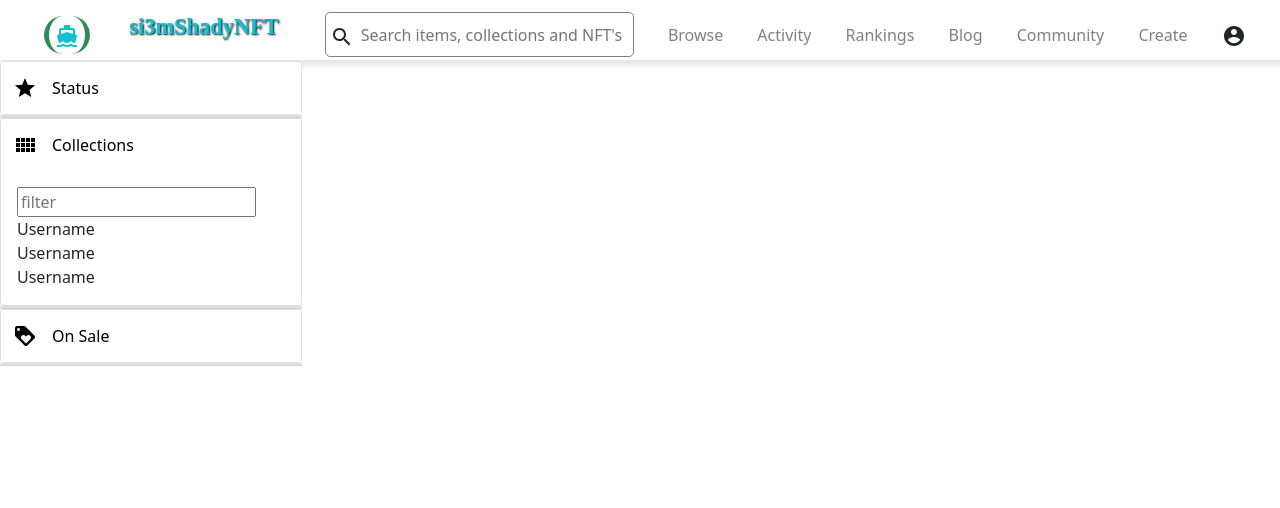
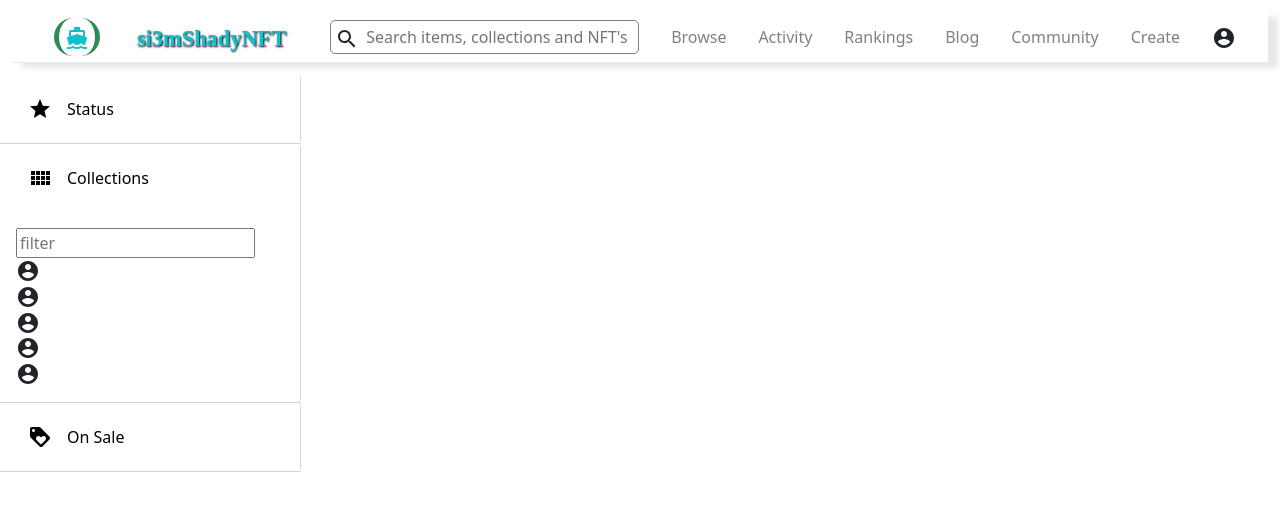
Before and after one commit to si3mshady/openSeaClone, a React (Create React App) app: page / in a window 1280 px wide. Both pictures are taken after a click on the button "Collections". Shown: the top 508 px of the page. Built offline with nearby package versions, Linux system fonts and the light colour scheme.

Commit message:
updated sidebar

```diff
--- a/public/index.html
+++ b/public/index.html
@@ -1,14 +1,15 @@
 <!DOCTYPE html>
 <html lang="en">
   <head>
+
     <meta charset="utf-8" />
     <link rel="icon" href="%PUBLIC_URL%/favicon.ico" />
     <script src="https://cdn.jsdelivr.net/npm/bootstrap@5.0.0-beta3/dist/js/bootstrap.bundle.min.js" integrity="sha384-JEW9xMcG8R+pH31jmWH6WWP0WintQrMb4s7ZOdauHnUtxwoG2vI5DkLtS3qm9Ekf" crossorigin="anonymous"></script>
-    <link href="https://cdn.jsdelivr.net/npm/bootstrap@5.0.0-beta3/dist/css/bootstrap.min.css" rel="stylesheet" integrity="sha384-eOJMYsd53ii+scO/bJGFsiCZc+5NDVN2yr8+0RDqr0Ql0h+rP48ckxlpbzKgwra6" crossorigin="anonymous">
     <script src="https://cdn.jsdelivr.net/npm/@popperjs/core@2.9.1/dist/umd/popper.min.js" integrity="sha384-SR1sx49pcuLnqZUnnPwx6FCym0wLsk5JZuNx2bPPENzswTNFaQU1RDvt3wT4gWFG" crossorigin="anonymous"></script>
     <script src="https://cdn.jsdelivr.net/npm/bootstrap@5.0.0-beta3/dist/js/bootstrap.min.js" integrity="sha384-j0CNLUeiqtyaRmlzUHCPZ+Gy5fQu0dQ6eZ/xAww941Ai1SxSY+0EQqNXNE6DZiVc" crossorigin="anonymous"></script>
     <script src="https://cdn.jsdelivr.net/npm/bootstrap@5.0.0-beta3/dist/js/bootstrap.bundle.min.js" integrity="sha384-JEW9xMcG8R+pH31jmWH6WWP0WintQrMb4s7ZOdauHnUtxwoG2vI5DkLtS3qm9Ekf" crossorigin="anonymous"></script>
     <script src="https://unpkg.com/react/umd/react.production.min.js" crossorigin></script>
+
     <meta name="viewport" content="width=device-width, initial-scale=1" />
     <meta name="theme-color" content="#000000" />
     <meta
@@ -30,6 +31,8 @@
       work correctly both with client-side routing and a non-root public URL.
       Learn how to configure a non-root public URL by running `npm run build`.
     -->
+        <link href="https://cdn.jsdelivr.net/npm/bootstrap@5.0.0-beta3/dist/css/bootstrap.min.css" rel="stylesheet" integrity="sha384-eOJMYsd53ii+scO/bJGFsiCZc+5NDVN2yr8+0RDqr0Ql0h+rP48ckxlpbzKgwra6" crossorigin="anonymous">
+
     <title>React App</title>
   </head>
   <body>
--- a/src/components/SideBarHeader.js
+++ b/src/components/SideBarHeader.js
@@ -3,7 +3,7 @@ import './css/SideBarHeader.css'
 import Card from 'react-bootstrap/Card'
 import Button from 'react-bootstrap/Button'
 import Accordion from 'react-bootstrap/Accordion'
-
+import SideBarIcons from './SideBarIcons'
 export default function SideBarHeader({Icon,text,top, middle, bottom}) {
 
     const [open, setOpen] = useState(false);
@@ -38,9 +38,14 @@ export default function SideBarHeader({Icon,text,top, middle, bottom}) {
       {middle  &&
      <div className="sideBarHeader_middleContainer">
      <input  placeholder="filter" type='text' />
+     <SideBarIcons />
+     <SideBarIcons />
+     <SideBarIcons />
+     <SideBarIcons />
+     <SideBarIcons />
+     {/* <div   className="sideBarHeader_buttonContainer">Username</div>
      <div   className="sideBarHeader_buttonContainer">Username</div>
-     <div   className="sideBarHeader_buttonContainer">Username</div>
-     <div  className="sideBarHeader_buttonContainer">Username</div>
+     <div  className="sideBarHeader_buttonContainer">Username</div> */}
 
      </div>
 
--- /dev/null
+++ b/src/components/SideBarIcons.js
@@ -0,0 +1,10 @@
+import React from 'react'
+import AccountCircleIcon from '@material-ui/icons/AccountCircle';
+import './css/SideBarIcons.css'
+export default function SideBarIcons() {
+    return (
+        <div className="sideBarIcons">
+                     <AccountCircleIcon />
+        </div>
+    )
+}
--- a/src/components/css/Header.css
+++ b/src/components/css/Header.css
@@ -1,37 +1,36 @@
 .header {
-
   display: flex;
   margin: auto;
   align-items: center;
-    margin-top: 10px;
+  margin: 12px;
+
+  /* margin-top: 10px; */
   justify-content: space-evenly;
   border-bottom: 1px solid rgb(229, 232, 235);
   box-shadow: 10px 5px 5px rgb(229, 232, 235);
-
-
-
 }
 
 .header__logo {
   margin-left: 10px;
   padding: 6px;
-    border-top: 5px solid linear-gradient(to right,white ,blue);
-    border-bottom: 5px solid linear-gradient(to right,white ,blue);
+  border-top: 5px solid linear-gradient(to right, white, blue);
+  border-bottom: 5px solid linear-gradient(to right, white, blue);
   border-left: 5px solid seagreen;
   border-right: 5px solid seagreen;
   border-radius: 100px;
   color: #0fc1ce;
+}
 
+.header__text {
+  position: relative;
+  top: 10px;
 }
-.header_text {
 
-}
 .header__text > p {
-
   margin-left: 5px;
   font-size: 1.4rem;
   font-weight: 900;
-    font-family: Avenir Next,Avenir,Avenir;
+  font-family: Avenir Next, Avenir, Avenir;
   color: #0fc1ce;
   text-shadow: 1px 1px 2px black;
 }
@@ -45,42 +44,35 @@
   /* margin-right: 8px; */
   /* position: relative; */
   border-radius: 5px;
-    height: 45px;
-    min-width:309px;
+  height: 34px;
+  min-width: 309px;
   border: hidden;
   padding: 1px 2px;
   max-width: 309px;
   flex: 1;
   border: 1px solid grey;
-
 }
-
 
 .header__input > input[type="text"] {
   box-sizing: border-box;
   padding-left: 35px;
 }
 
-
-
-.header__input   {
+.header__input {
   position: relative;
   display: flex;
   height: 100%;
   min-width: 35px;
-
-
 }
 
 .header__input__icon {
   font-size: 1.7rem;
   font-weight: 900;
   position: absolute;
-   top: 13px;
+  top: 7px;
   left: 17px;
 
   /* position: absolute;
     top: 20%;
     left: 10px; */
-
 }
--- a/src/components/css/Sidebar.css
+++ b/src/components/css/Sidebar.css
@@ -14,11 +14,15 @@
   display: flex;
 }
 
+.card {
+  border: 0 !important;
+  border-right: 1px solid lightgrey !important;
+}
 .card-header {
   min-width: 300px !important;
-  padding: 0 !important;
+  /* padding: 0 !important; */
   background: white !important;
-  border-bottom: 0px !important;
+  border-bottom: 0.3px !important;
 }
 
 .card-header > button {
@@ -32,7 +36,7 @@
 }
 
 .btn-link {
-    font-weight: 400 ;
-    color: black !important;
-    text-decoration: none !important;
+  font-weight: 400;
+  color: black !important;
+  text-decoration: none !important;
 }
--- a/src/index.css
+++ b/src/index.css
@@ -1,6 +1,3 @@
-body {
+html, body {
   padding: 0;
-  margin: 0;
-  box-sizing: border-box;
-
 }
```
Also changed, not shown: src/components/css/SideBarIcons.css (added). Lines whose indentation alone changed are shown as unchanged.
